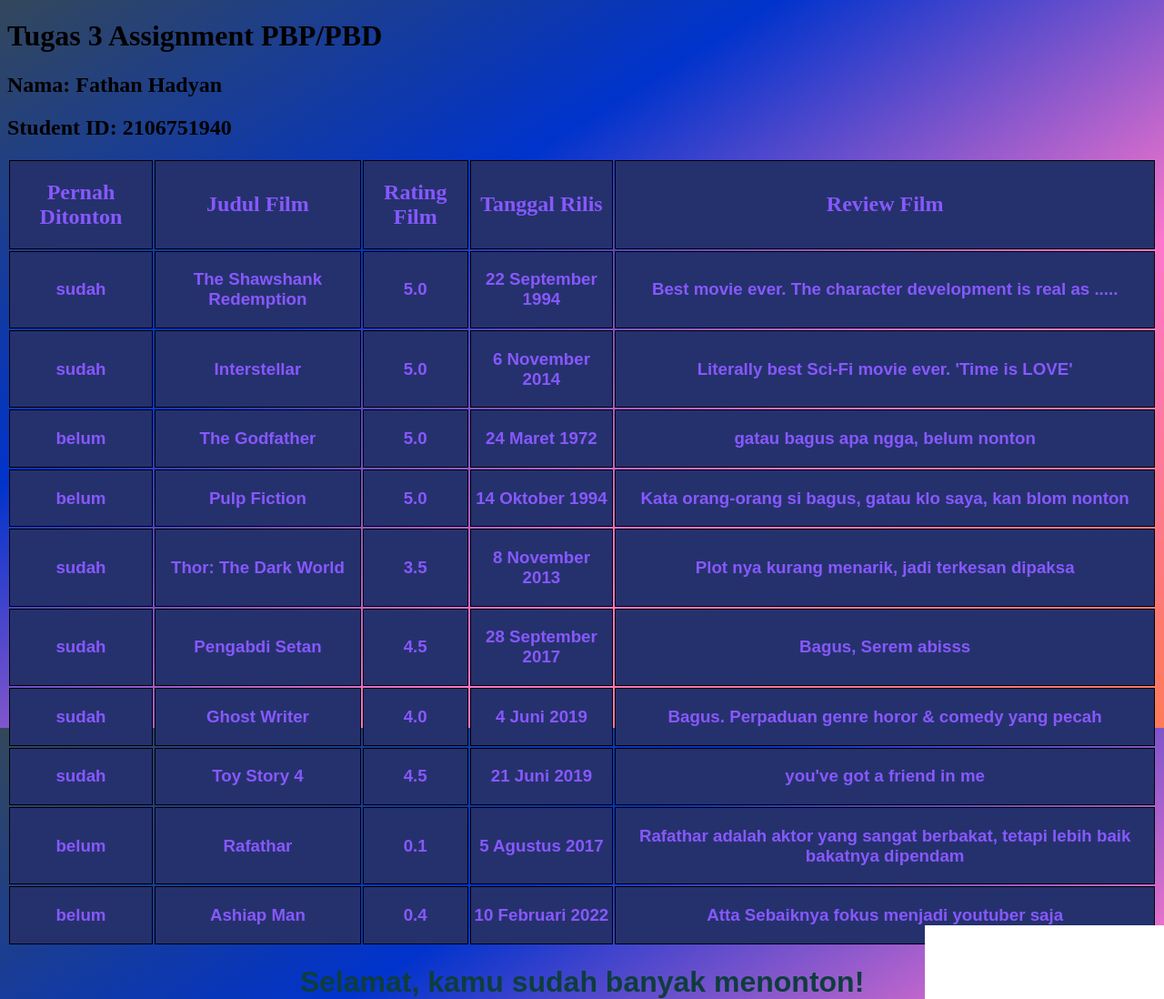
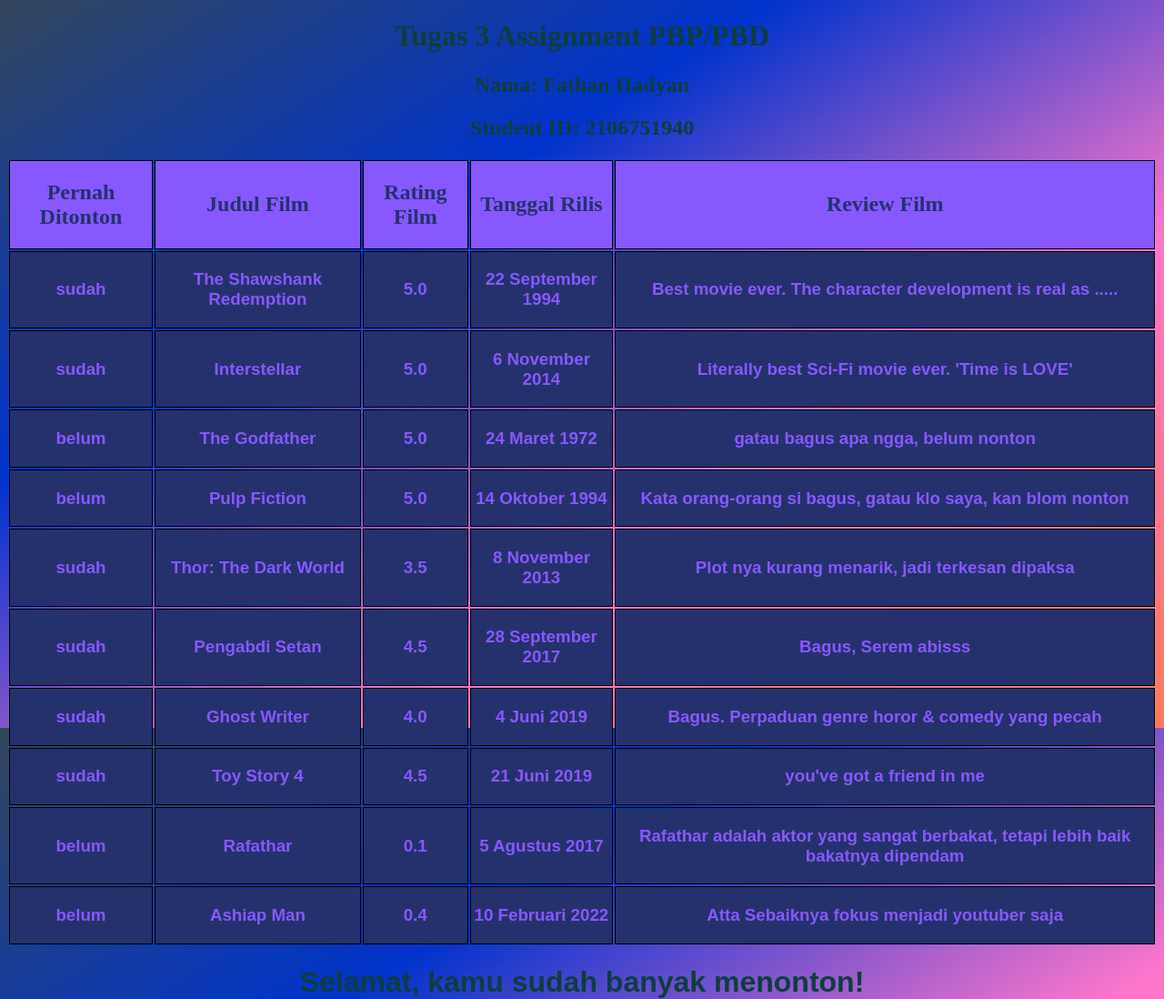
Before and after one commit to FathanHad/Tugas2PBP, a Django app: page /mywatchlist/ in a window 1280 px wide. Shown: the whole page at 91% size. Run offline with Django 4.2, Linux system fonts and the light colour scheme; data comes from the database, SQL or seed files in the repository; lists and menus that the app fills with data are empty.

Commit message:
update css

```diff
--- a/mywatchlist/templates/mywatchlist.html
+++ b/mywatchlist/templates/mywatchlist.html
@@ -2,11 +2,13 @@
 
 {% block content %}
 
-<h1>Tugas 3 Assignment PBP/PBD</h1>
+<center style="color:#0F3D3E">
+    <h1>Tugas 3 Assignment PBP/PBD</h1>
 
-<h2>Nama: <span class="bold">{{nama}}</span></h2>
+    <h2>Nama: <span class="bold">{{nama}}</span></h2>
 
-<h2>Student ID: <span class="bold">{{student_id}}</span></h2>
+    <h2>Student ID: <span class="bold">{{student_id}}</span></h2>
+</center>
 
 <style>
     html {
@@ -31,7 +33,7 @@
     table tr {background-color:#25316D; color:#8758FF; border-color: #003865;}
 </style>
 <table style="width:100%; border: 10px;">
-    <tr style="height:50px">
+    <tr style="height:50px; color:#25316D; background-color:#8758FF;">
         <th><h2>Pernah Ditonton</h2></th>
         <th><h2>Judul Film</h2></th>
         <th><h2>Rating Film</h2></th>
```
